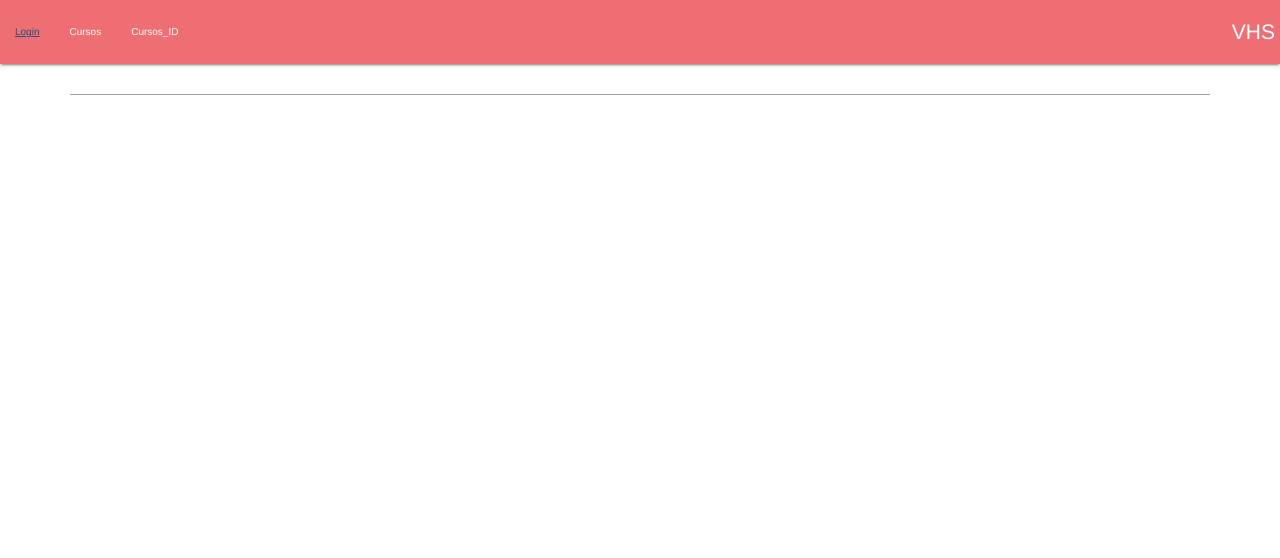
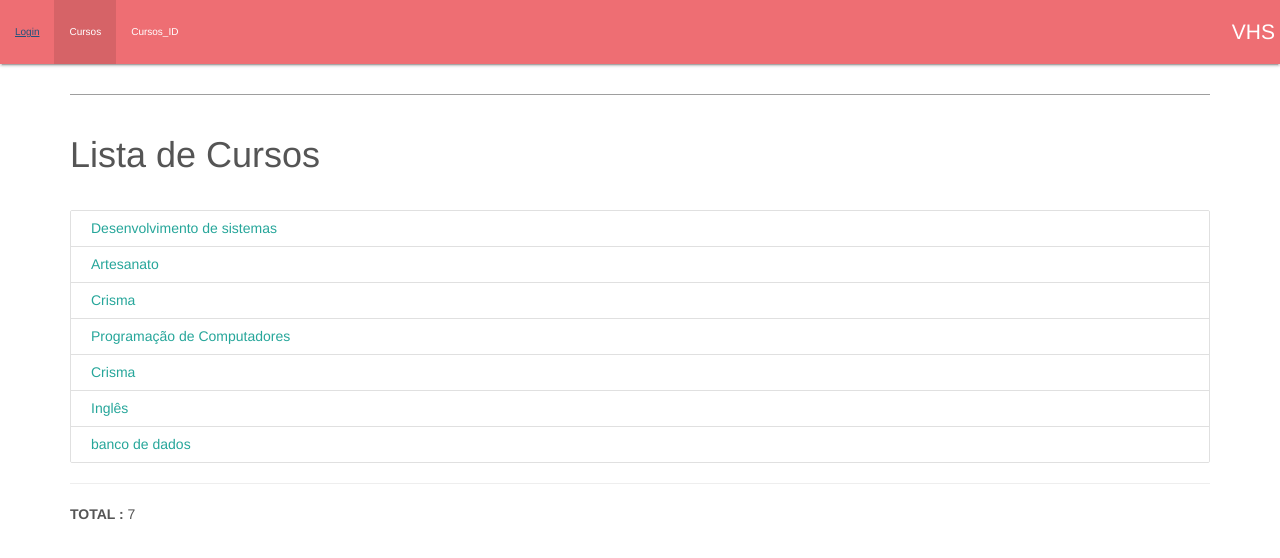
Before and after one commit to adrileydev/AppDev, an Angular app in the folder dev01/: page /cursos in a window 1280 px wide. Before the commit this address led to /. Shown: the top 558 px of the page. Built offline with nearby package versions, Linux system fonts and the light colour scheme.

Commit message:
Correção do ID
Correção do ID

```diff
--- a/dev01/src/app/curso/curso.component.html
+++ b/dev01/src/app/curso/curso.component.html
@@ -4,8 +4,8 @@
 <br>
 
 <div class="collection">
-  <a class="collection-item" *ngFor="let c of cursos"
-       [routerLink]="['curso',cursos.id]"> {{c.Descricao}}</a>
+  <a class="collection-item" *ngFor="let curso of cursos"
+       [routerLink]="['/curso',curso.Id]"> {{curso.Descricao}}</a>
 </div>
 <hr>
 <b> TOTAL : </b>{{cursos.length}}
--- a/dev01/src/app/curso/curso.component.ts
+++ b/dev01/src/app/curso/curso.component.ts
@@ -12,7 +12,5 @@ export class CursoComponent implements OnInit {
 
   ngOnInit() {
     this.cursos = this.servicoCursoService.getCursos();
-
   }
-
 }
--- a/dev01/src/app/detalhe-curso/detalhe-curso.component.ts
+++ b/dev01/src/app/detalhe-curso/detalhe-curso.component.ts
@@ -1,3 +1,5 @@
+import { Subscription } from 'rxjs/Rx';
+import { routing } from './../rota';
 import { Component, OnInit } from '@angular/core';
 import { ActivatedRoute } from '@angular/router';
 
@@ -9,11 +11,21 @@ import { ActivatedRoute } from '@angular/router';
 export class DetalheCursoComponent implements OnInit {
 
   id: number;
+  inscricao: Subscription;
   constructor(private route: ActivatedRoute) {
-    console.log( this.id =  this.route.snapshot.params['id']);
+
   }
 
   ngOnInit() {
+    this.inscricao =  this.route.params.subscribe(
+      (params: any) => {
+    this.id = params['id'];
+    });
+  }
+  // tslint:disable-next-line:use-life-cycle-interface
+  ngOnDestroy() {
+    this.inscricao.unsubscribe();
+
   }
 
 }
--- a/dev01/src/app/header/header/header.component.html
+++ b/dev01/src/app/header/header/header.component.html
@@ -2,9 +2,9 @@
   <div class="nav-wrapper">
     <a routerLink="" class="brand-logo right">VHS</a>
     <ul id="nav-mobile" class="left hide-on-med-and-down">
-      <li routerLinkActive="active"><a routerLink='login'>Login</a></li>
-      <li routerLinkActive="active"><a routerLink='curso'>Cursos</a></li>
-      <li routerLinkActive="active"><a [routerLink]="['cursos',idCurso.value]">Cursos_ID</a></li>
+      <li routerLinkActive="active"><a routerLink='/login'>Login</a></li>
+      <li routerLinkActive="active"><a routerLink='/cursos'>Cursos</a></li>
+      <li routerLinkActive="active"><a [routerLink]="['curso',idCurso.value]">Cursos_ID</a></li>
     </ul>
   </div>
 </nav>
```
Also changed, not shown: dev01/src/app/app.routing.module.ts (+4 -4 lines).
